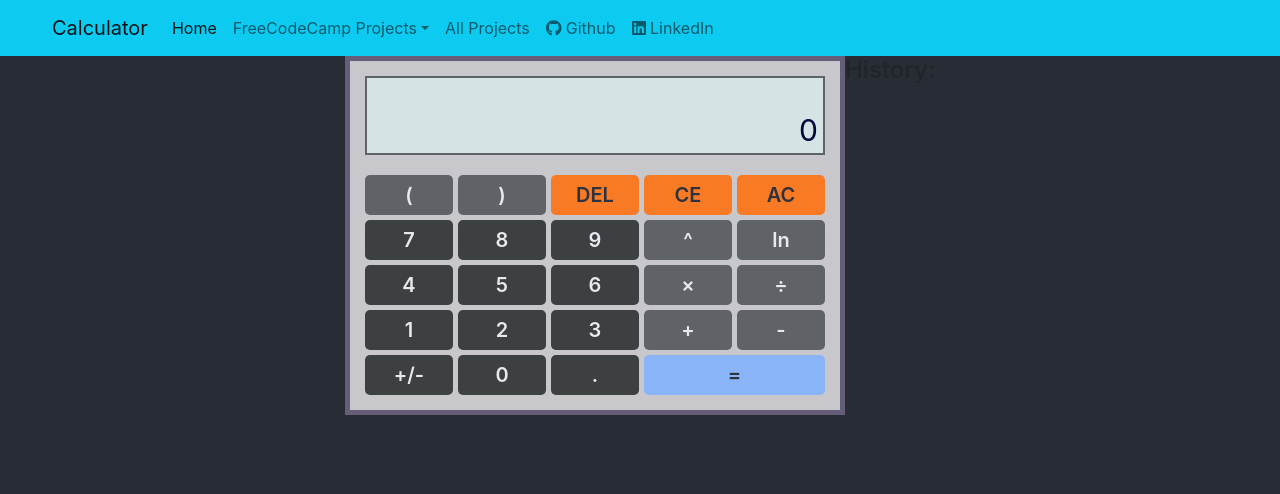
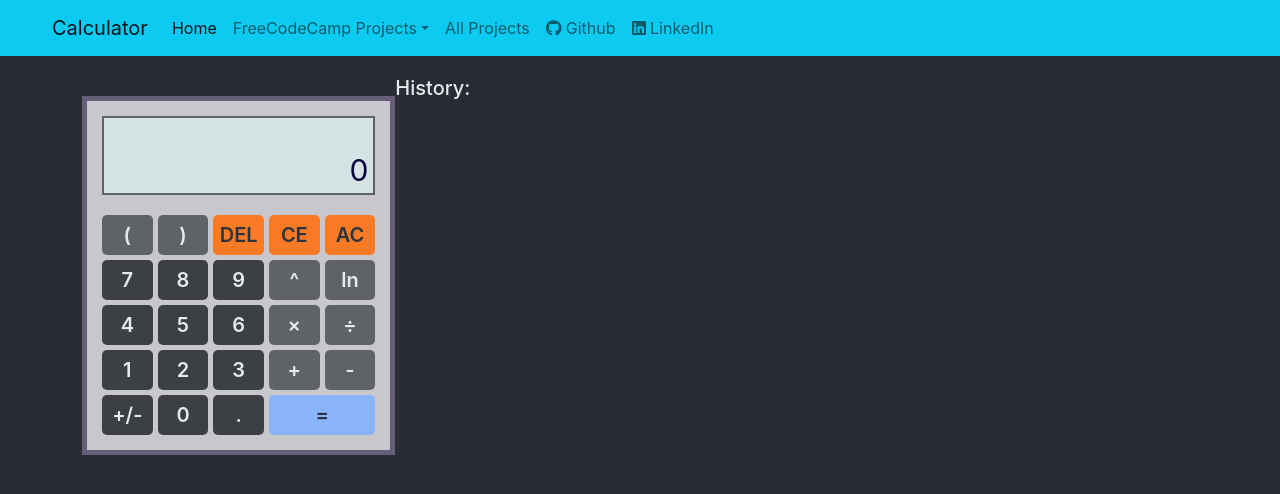
Before and after one commit to PLCoster/fcc_frontendlibs_project4, a React (Create React App) app: page / in a window 1280 px wide. Shown: the top 494 px of the page. Built offline with nearby package versions, Linux system fonts and the light colour scheme.

Commit message:
Basic Calculator History display working with basic styling
Still need to add functionality allowing users to select a previous
calculation to load it back into the calculator.

```diff
--- a/src/components/Calculator.css
+++ b/src/components/Calculator.css
@@ -1,6 +1,6 @@
 .calculator-body {
-  width: 500px;
-  min-width: 420px;
+  width: 420px;
+  margin-top: 40px;
   padding: 15px;
   background-color: #c8c7cc;
   border: 5px solid #665d78;
--- a/src/components/Calculator.js
+++ b/src/components/Calculator.js
@@ -167,10 +167,7 @@ function Calculator() {
         const result = eval(toEvaluate).toString();
         console.log('Raw result is: ', result);
         setNumber(result);
-        setHistory([
-          ...history,
-          { formula: formula + finalFormulaChars, result },
-        ]);
+        updateHistory(formulaString + finalFormulaChars, result);
       } catch (err) {
         setNumber('Syntax Error');
         setSyntaxError(true);
@@ -204,6 +201,19 @@ function Calculator() {
     }
 
     setFormula(newFormula);
+  };
+
+  // Helper function to update calculator history
+  const updateHistory = (newFormula, result) => {
+    console.log('Updating History: ', newFormula);
+    const lastFormula = history.length ? history[0].formula : '';
+    // Only add history item if different from the most recent history item
+    if (lastFormula !== newFormula) {
+      setHistory([
+        { formula: newFormula, result: result, key: history.length + 1 },
+        ...history,
+      ]);
+    }
   };
 
   // Add window event listener for key presses
@@ -285,7 +295,7 @@ function Calculator() {
           }}
         />
       </div>
-      <HistoryDisplay />
+      <HistoryDisplay history={history} />
     </>
   );
 }
--- /dev/null
+++ b/src/components/HistoryDisplay.css
@@ -0,0 +1,24 @@
+.history-container {
+  color: #e7e9ec;
+  height: 200px;
+  width: 100%;
+  margin-top: 20px;
+  display: flex;
+  flex-direction: column;
+  overflow: auto;
+}
+
+.history-item {
+  border-top: 1px solid #e7e9ec;
+  text-align: right;
+}
+
+.history-item:hover {
+  background-color: #3b414d;
+  cursor: pointer;
+}
+
+.history-result {
+  font-size: 20px;
+  font-weight: 600;
+}
--- a/src/components/HistoryDisplay.js
+++ b/src/components/HistoryDisplay.js
@@ -1,7 +1,19 @@
-function HistoryDisplay() {
+import './HistoryDisplay.css';
+
+function HistoryDisplay({ history }) {
+  console.log('HistoryDisplay');
+  const historyList = history.map(({ formula, result, key }) => {
+    return (
+      <div className="history-item" key={key}>
+        <div>{formula + ' ='}</div>
+        <div className="history-result">{result}</div>
+      </div>
+    );
+  });
   return (
     <div className="history-container">
-      <h4>History:</h4>
+      <h5>History:</h5>
+      {historyList}
     </div>
   );
 }
```
